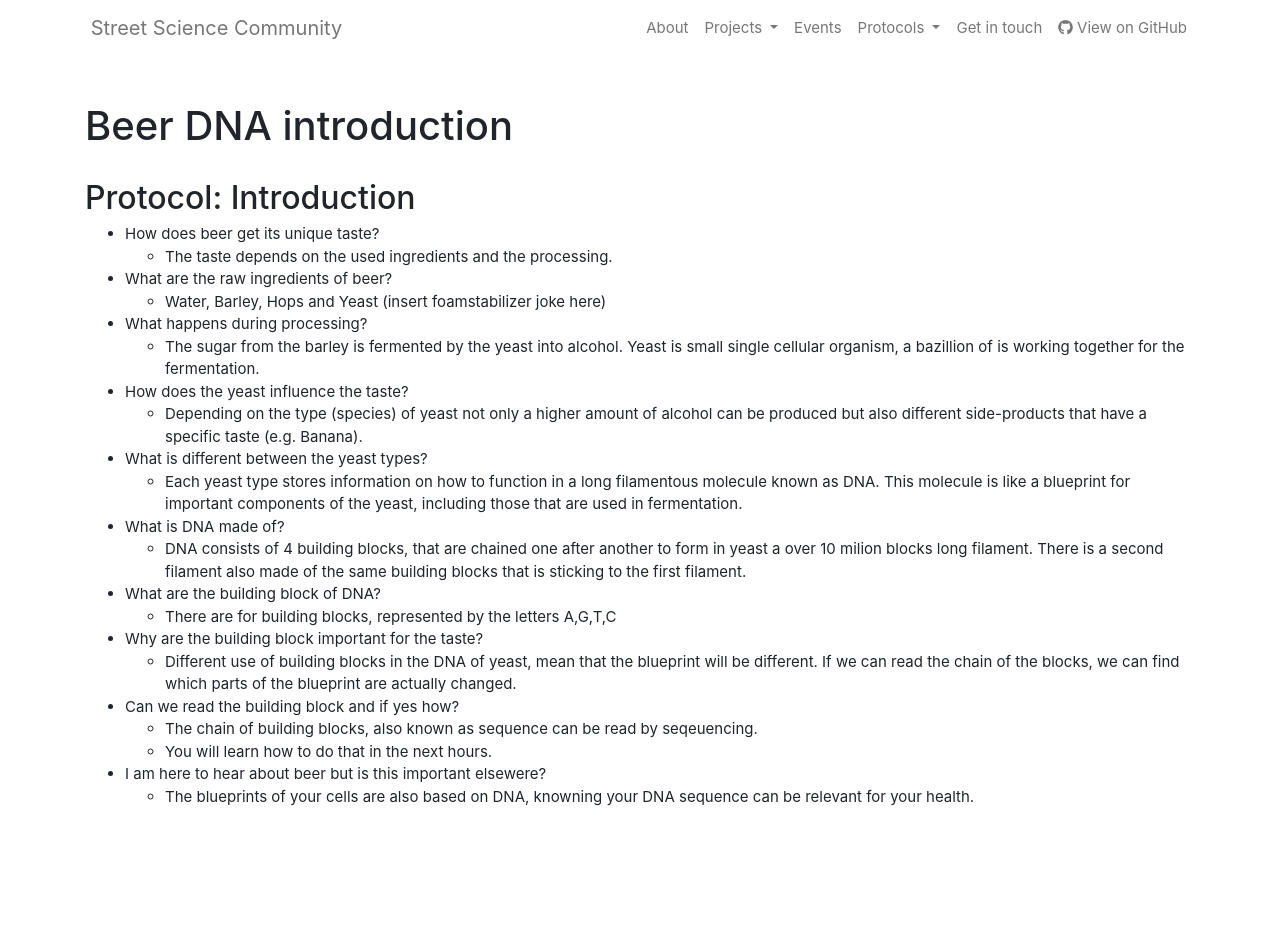
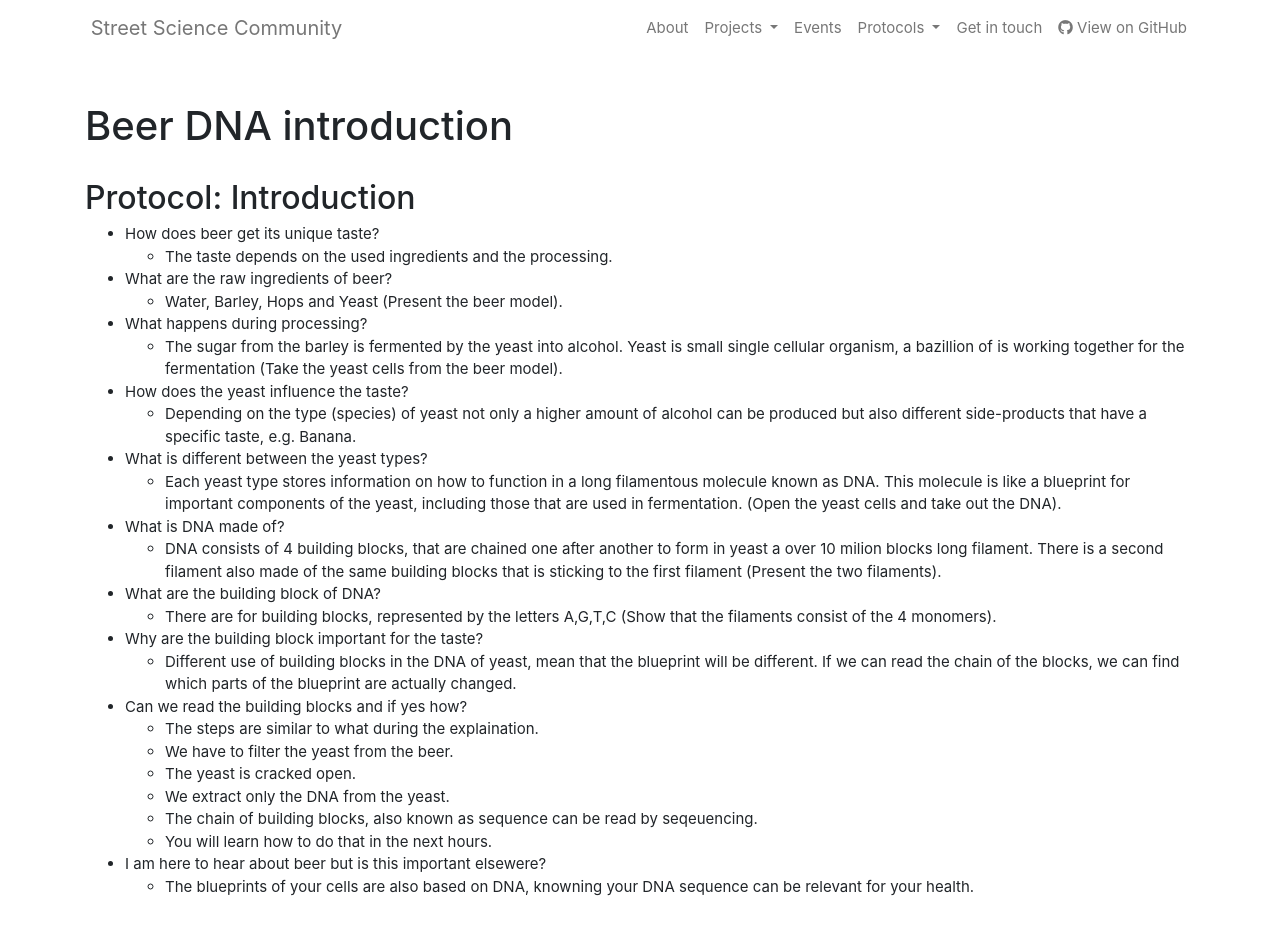
Before and after one commit to StreetScienceCommunity/StreetScienceCommunity.github.io, a Jekyll site: the page built from protocols/introduction.md, in a window 1280 px wide. Built offline with Jekyll 4.4.1, drawn with Linux system fonts in a browser that asks for light colours; nearby versions of some CDN libraries; before the commit the page ends 900 px from its top, so only the background shows below that.

Commit message:
Added instructions on use of models

```diff
--- a/protocols/introduction.md
+++ b/protocols/introduction.md
@@ -9,27 +9,31 @@
   * The taste depends on the used ingredients and the processing.
 
 * What are the raw ingredients of beer?
-  * Water, Barley, Hops and Yeast (insert foamstabilizer joke here)
+  * Water, Barley, Hops and Yeast (Present the beer model).
 
 * What happens during processing?
-  * The sugar from the barley is fermented by the yeast into alcohol. Yeast is small single cellular organism, a bazillion of is working together for the fermentation.
+  * The sugar from the barley is fermented by the yeast into alcohol. Yeast is small single cellular organism, a bazillion of is working together for the fermentation (Take the yeast cells from the beer model).
 
 * How does the yeast influence the taste?
-  * Depending on the type (species) of yeast not only a higher amount of alcohol can be produced but also different side-products that have a specific taste (e.g. Banana).
+  * Depending on the type (species) of yeast not only a higher amount of alcohol can be produced but also different side-products that have a specific taste, e.g. Banana.
 
 * What is different between the yeast types?
-  * Each yeast type stores information on how to function in a long filamentous molecule known as DNA. This molecule is like a blueprint for important components of the yeast, including those that are used in fermentation.
+  * Each yeast type stores information on how to function in a long filamentous molecule known as DNA. This molecule is like a blueprint for important components of the yeast, including those that are used in fermentation. (Open the yeast cells and take out the DNA).
 
 * What is DNA made of?
-  * DNA consists of 4 building blocks, that are chained one after another to form in yeast a over 10 milion blocks long filament. There is a second filament also made of the same building blocks that is sticking to the first filament.
+  * DNA consists of 4 building blocks, that are chained one after another to form in yeast a over 10 milion blocks long filament. There is a second filament also made of the same building blocks that is sticking to the first filament (Present the two filaments).
 
 * What are the building block of DNA?
-  * There are for building blocks, represented by the letters A,G,T,C
+  * There are for building blocks, represented by the letters A,G,T,C (Show that the filaments consist of the 4 monomers).
 
 * Why are the building block important for the taste?
   * Different use of building blocks in the DNA of yeast, mean that the blueprint will be different. If we can read the chain of the blocks, we can find which parts of the blueprint are actually changed.
 
-* Can we read the building block and if yes how?
+* Can we read the building blocks and if yes how?
+  * The steps are similar to what during the explaination.
+  * We have to filter the yeast from the beer.
+  * The yeast is cracked open.
+  * We extract only the DNA from the yeast.
   * The chain of building blocks, also known as sequence can be read by seqeuencing.
   * You will learn how to do that in the next hours.
 
```
